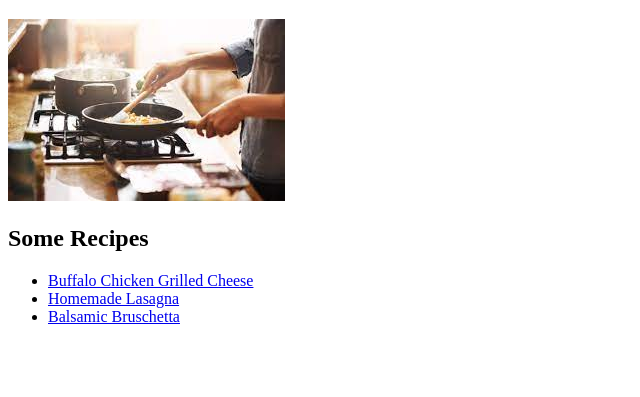
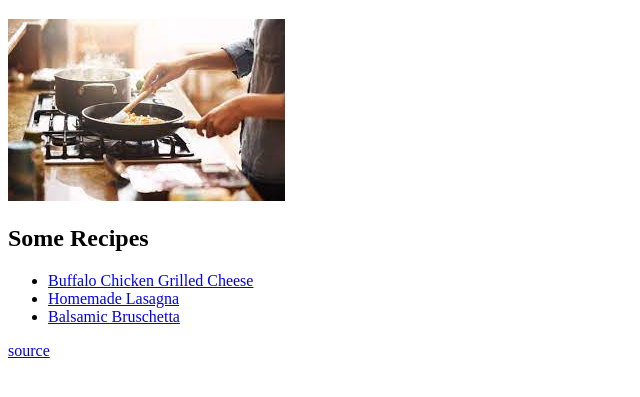
Before and after one commit to johnyousef/odin-recipes, a plain HTML site: page index.html in a window 1280 px wide. Shown: the part 61-458 px from the top of the page, without its empty margins (0-640 px from the left). Drawn offline with Linux system fonts and the light colour scheme.

Commit message:
added the source of the recipes

```diff
--- a/index.html
+++ b/index.html
@@ -18,5 +18,7 @@
         <li> <a href="recipes/homemade_lasagna.html"> Homemade Lasagna </a> </li>
         <li> <a href="recipes/balsamic_bruschetta.html">Balsamic Bruschetta</a> </li>
     </ul>
+
+    <a href="https://www.allrecipes.com/"> source </a>
 </body>
 </html>
```
